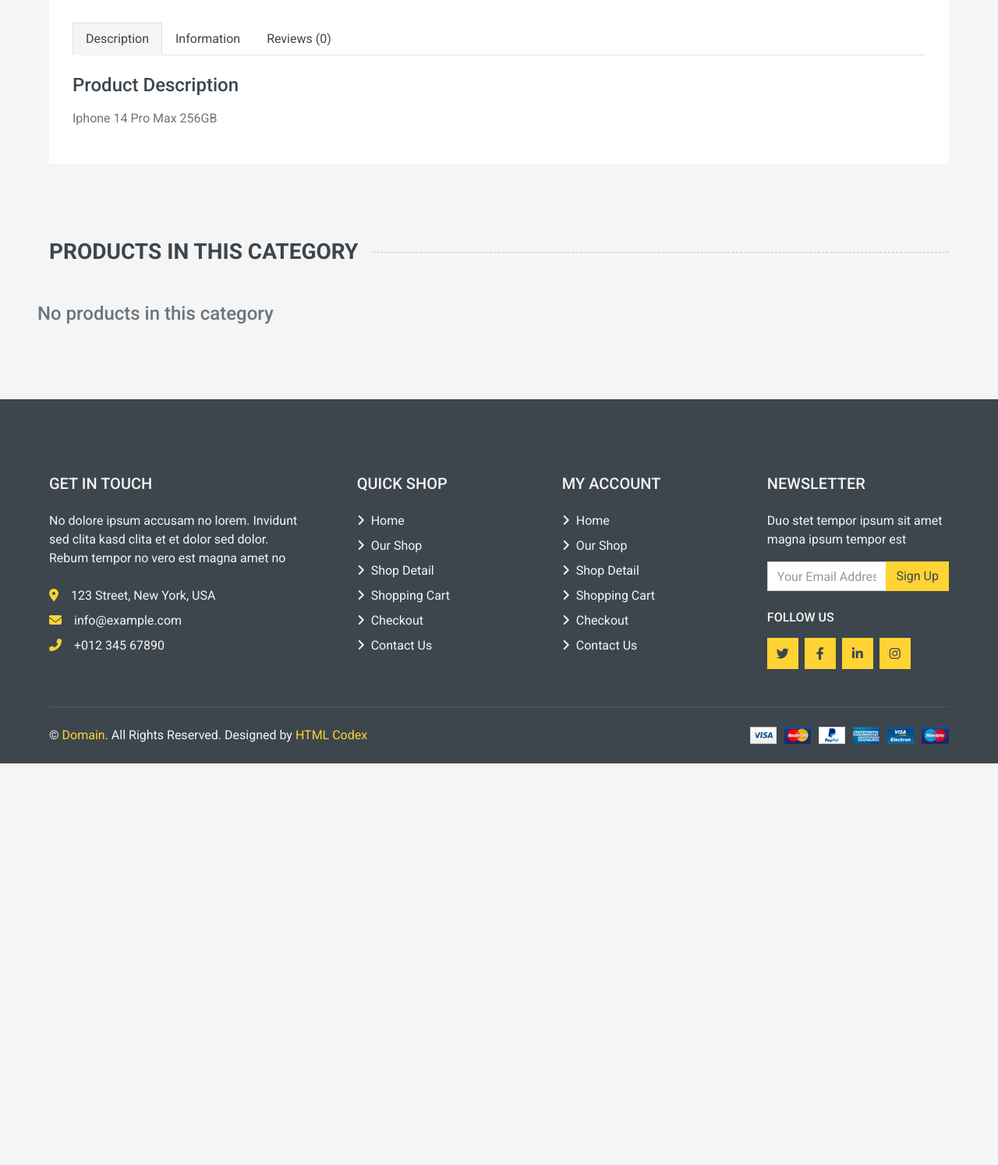
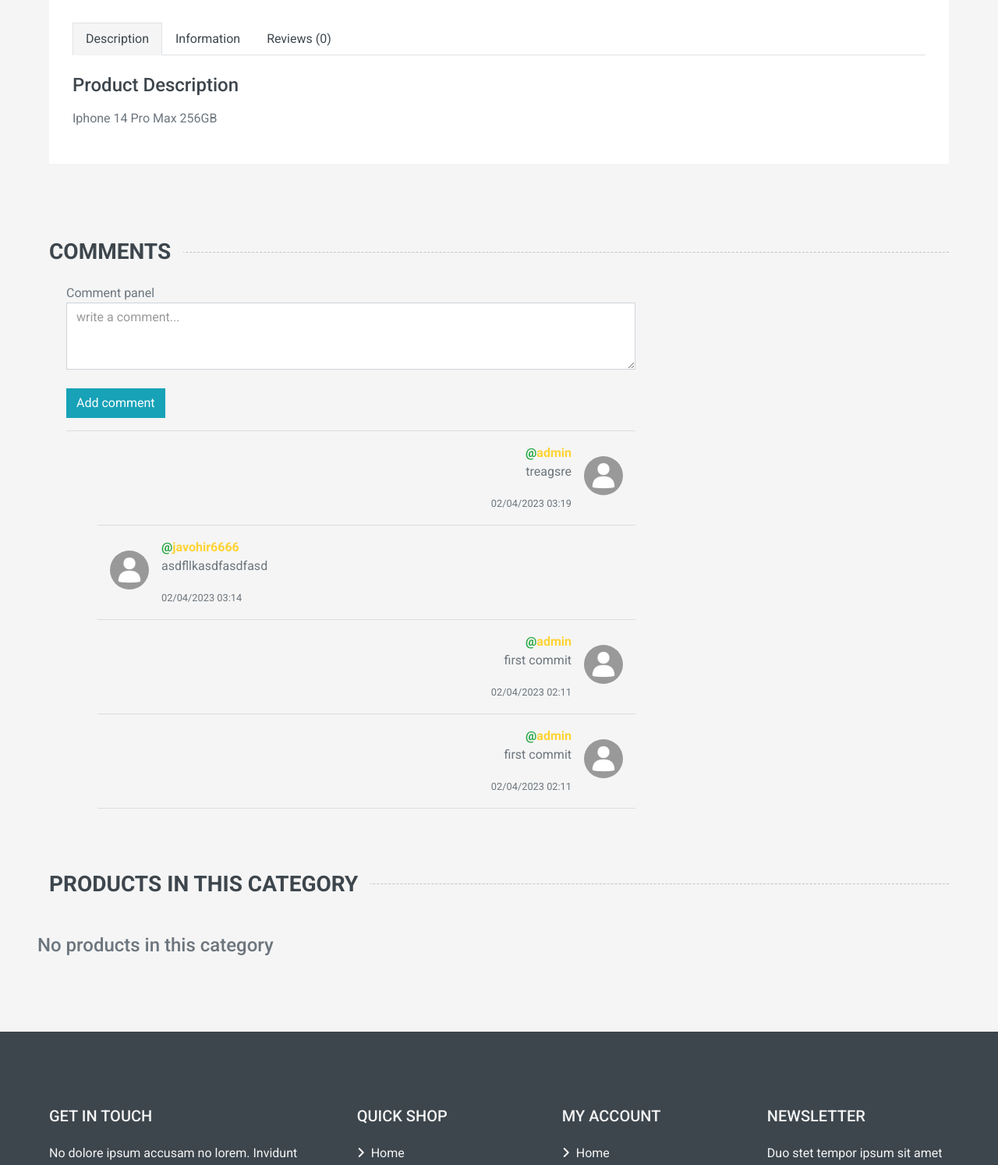
Before and after one commit to javohir6666/onlineShop-django, a Django app: page /products/1/detail/ in a window 1280 px wide. Shown: the part 952-2446 px from the top of the page at 78% size. Before the commit the page ends 1931 px from the top, so only its background shows below. Run offline with Django 4.2, Linux system fonts and the light colour scheme; a user stored in the database is signed in; data comes from the database, SQL or seed files in the repository; both versions use the stored data as it was after the commit; some libraries are stand-ins or nearby versions.

Commit message:
first commit

```diff
--- a/products/models.py
+++ b/products/models.py
@@ -39,6 +39,8 @@ class Comment(models.Model):
     author = models.ForeignKey(CustomUser, on_delete=models.CASCADE)
     body = models.CharField(max_length=255)
     created_at = models.DateTimeField(auto_now_add=True)
+    class Meta:
+        ordering = ['-created_at']
 
     def __str__(self):
         return "Comment of " + str(self.author.username) + " for " + self.product.title
--- a/products/urls.py
+++ b/products/urls.py
@@ -3,4 +3,6 @@ from . import views
 app_name = 'product'
 urlpatterns = [
     path('<int:product_id>/detail/', views.product_detail, name='product_detail'),
+    path('<int:product_id>/detail/comment/new', views.new_comment, name='create_comment'),
+    path('<int:product_id>/detail/comment/<int:comment_id>/delete', views.delete_comment, name='delete_comment'),
 ]
--- a/products/views.py
+++ b/products/views.py
@@ -1,6 +1,34 @@
-from django.shortcuts import render
-from .models import Product
+from django.contrib import messages
+from django.shortcuts import render, redirect
+from .models import Product, Comment
 from django.shortcuts import get_object_or_404
+from django.http import HttpResponse
+from django.contrib.auth.decorators import login_required
+
+
 def product_detail(request, product_id):
     product = get_object_or_404(Product, id=product_id)
     return render(request, 'pages/product_detail.html', {'product': product})
+
+
+@login_required(login_url='login')
+def new_comment(request, product_id):
+    product = get_object_or_404(Product, id=product_id)
+    if request.method == 'POST':
+        Comment.objects.create(
+            author = request.user,
+            product = product,
+            body = request.POST['body'],
+        )
+        messages.info(request, 'Successfully Sended')
+        return redirect ('product:product_detail', product_id)
+    return HttpResponse('add comment')
+
+@login_required(login_url='login')
+def delete_comment(request, product_id, comment_id):
+    comment = get_object_or_404(Comment, id=comment_id)
+    if request.user == comment.author:
+        comment.delete()
+        messages.info(request, 'Successfully Deleted')
+        return redirect ('product:product_detail', product_id)
+    return redirect ('product:product_detail', product_id)
--- a/templates/pages/product_detail.html
+++ b/templates/pages/product_detail.html
@@ -269,6 +269,76 @@
     </div>
     <!-- Shop Detail End -->
 
+    <!-- Comment Start -->
+    <div class="container-fluid pt-5 pb-3">
+        <h3 class="section-title position-relative text-uppercase mx-xl-5 mb-4">
+            <span class="bg-secondary pr-3">Comments</span>
+        </h3>
+    {% if request.user.is_authenticated %}
+    <div class="container">
+        <div class="row bootstrap snippets bootdeys">
+            <div class="col-md-8 col-sm-12">
+                <div class="comment-wrapper">
+                    <div class="panel panel-info">
+                        <div class="panel-heading">
+                            Comment panel
+                        </div>
+                        <div class="panel-body">
+                            <form action="{% url 'product:create_comment' product.id %}" method="POST">
+                                {% csrf_token %}
+                            <textarea class="form-control" name="body" placeholder="write a comment..." rows="3"></textarea>
+                            <br>
+                            <button type="submit" class="btn btn-info pull-right">Add comment</button>
+                            </form>
+                            <div class="clearfix"></div>
+                            <hr>
+                            <ul class="media-list">
+
+                                {% for comment in product.comment_set.all %}
+                                {% if comment.author == request.user %}
+                                <li class="media mb-3 text-right">
+                                    <div class="media-body">
+                                        <strong class="text-success">@<a href="{% url 'users:profile' comment.author.username %}">{{comment.author}}</a></strong>
+                                        <p>
+                                            {{comment.body|safe}}
+                                        </p>
+                                        <span class="text-muted pull-right">
+                                            <small class="text-muted">{{comment.created_at|date:"SHORT_DATE_FORMAT"}} {{comment.created_at|time:"h:i"}}</small>
+                                        </span>
+                                    </div>
+                                    <img src="{{comment.author.avatar.url}}" alt="" width="50" class="mx-3 mt-3 rounded-circle">
+                                </li>
+                                <hr>
+                                {% else %}
+                                <li class="media mb-3">
+                                    <img src="{{comment.author.avatar.url}}" alt="" width="50" class="mx-3 mt-3 rounded-circle">
+                                    <div class="media-body">
+                                        <strong class="text-success">@<a href="{% url 'users:profile' comment.author.username %}">{{comment.author}}</a></strong>
+                                        <p>
+                                            {{comment.body|safe}}
+                                        </p>
+                                        <span class="text-muted pull-right">
+                                            <small class="text-muted">{{comment.created_at|date:"SHORT_DATE_FORMAT"}} {{comment.created_at|time:"h:i"}}</small>
+                                        </span>
+                                    </div>
+                                </li>
+                                <hr>
+                                {% endif %}
+                                {% endfor %}
+
+                            </ul>
+                        </div>
+                    </div>
+                </div>
+
+            </div>
+        </div>
+        </div>
+    </div>
+    <!-- Comment END -->
+    {% else %}
+    <h4 class="text-center text-muted">For commenting please sign in</h4>
+    {% endif %}
 
     <!-- Products Start -->
     <div class="container-fluid pt-5 pb-3">
```
Also changed, not shown: db.sqlite3.
